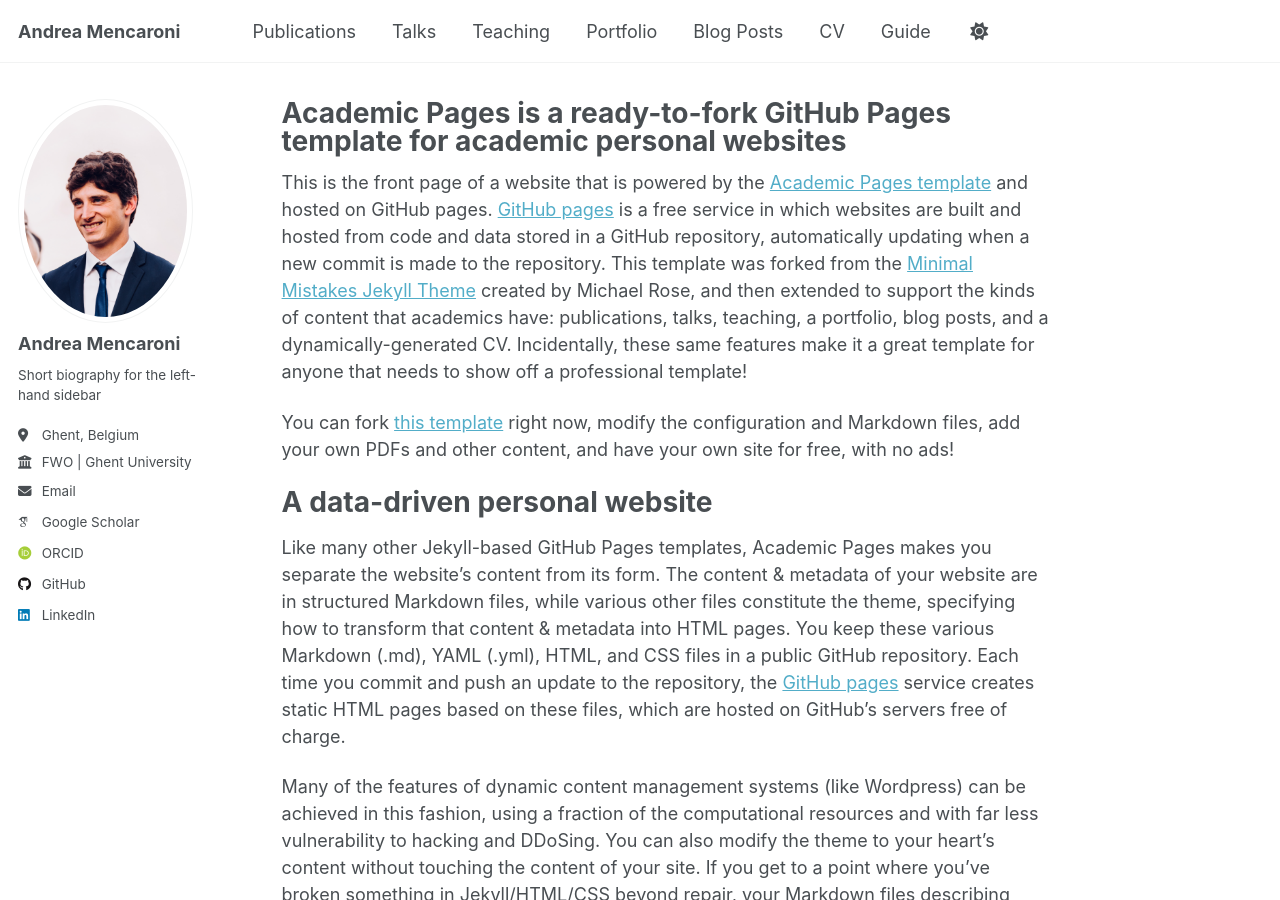
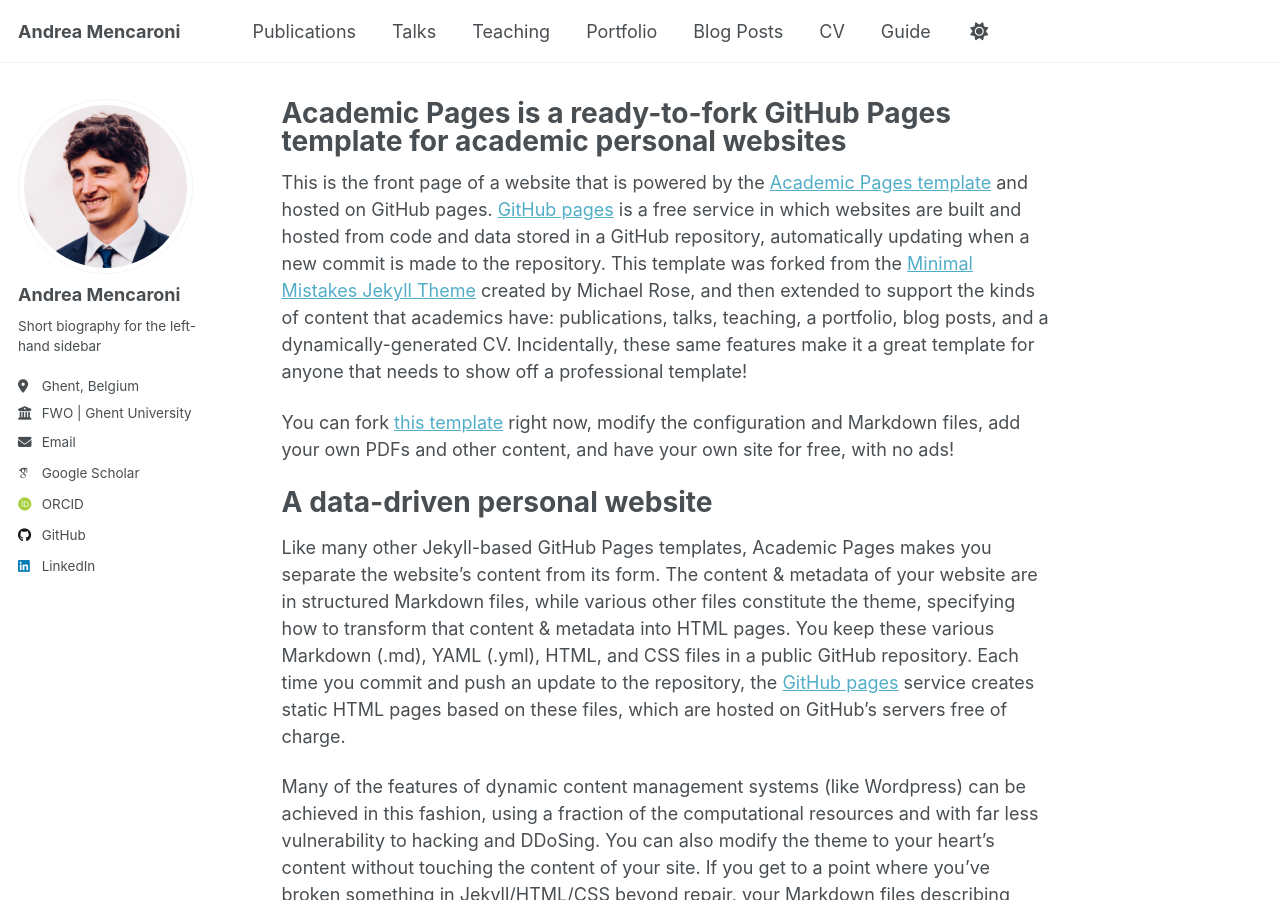
Before and after one commit to andrea-mencaroni/andrea-mencaroni.github.io, a Jekyll site: the page built from _pages/about.md, in a window 1280 px wide and 900 px high. Built offline with Jekyll 4.4.1, drawn with Linux system fonts in a browser that asks for light colours; some web fonts are replaced; a script that is not in the unit is left out.

Commit message:
Update _config.yml

```diff
--- a/_config.yml
+++ b/_config.yml
@@ -23,7 +23,7 @@ repository               : "andrea-mencaroni" # academicpages/academicpages.gith
 #               Additional customization can be done by editing /_includes/author-profile.html
 author:
   # Biographic information
-  avatar           : "BE1061.jpeg"
+  avatar           : "profile_picture.jpeg"
   name             : "Andrea Mencaroni"
   pronouns         : # example: "she/her"
   bio              : "Short biography for the left-hand sidebar"
```
